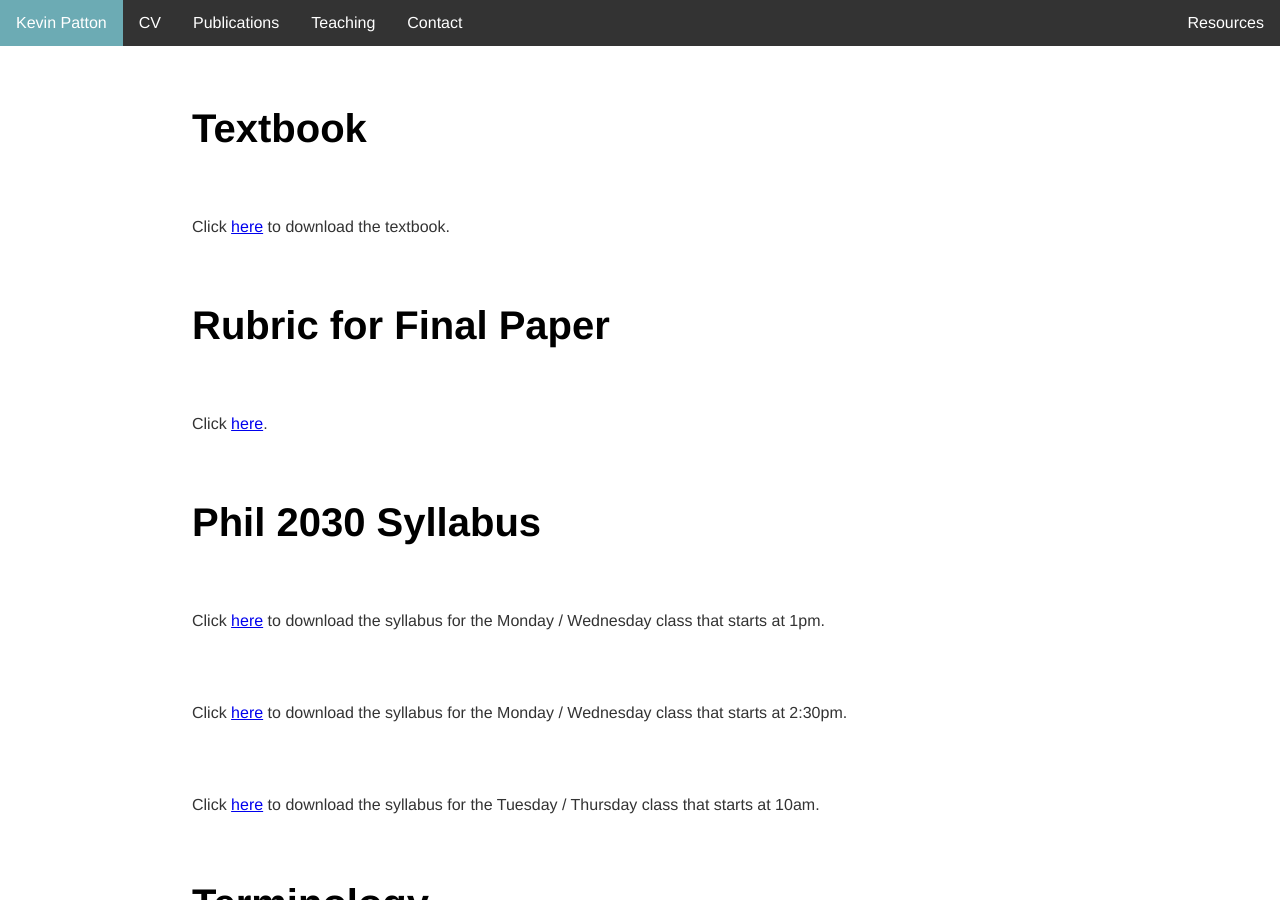
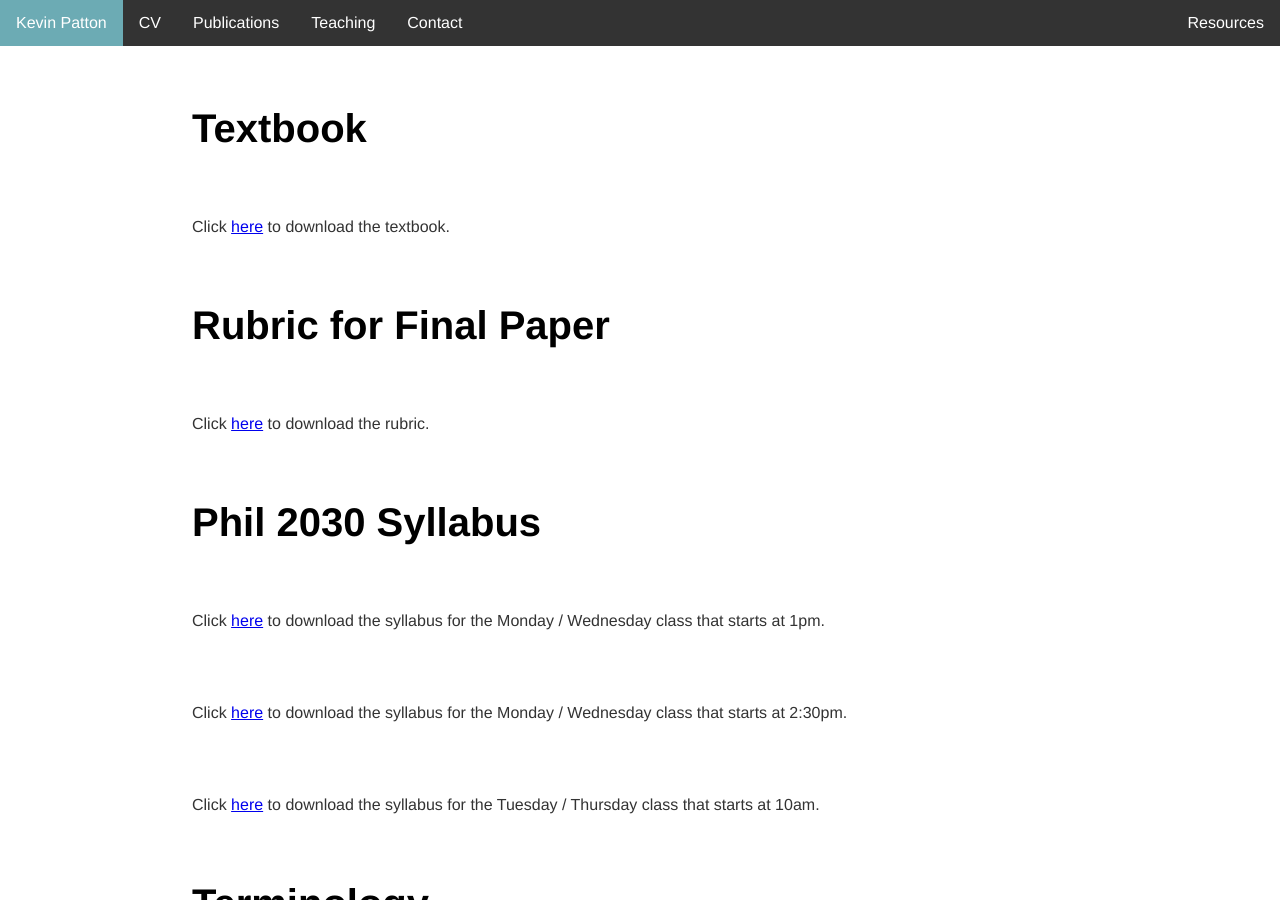
Before and after one commit to kevinjpatton/kevinjpatton.github.io, a Jekyll site: the page built from teaching/phil_2030/index.html, in a window 1280 px wide and 900 px high. Built offline with Jekyll 4.4.1, drawn with Linux system fonts in a browser that asks for light colours; Markdown is read by kramdown in place of the engine named in the settings.

Commit message:
Update index.html

```diff
--- a/teaching/phil_2030/index.html
+++ b/teaching/phil_2030/index.html
@@ -5,7 +5,7 @@
 <h1>Textbook</h1>
 <p>Click <a href="/teaching/phil_3050/EthicsForA.pdf" target="_blank">here</a> to download the textbook.</p>
 <h1>Rubric for Final Paper</h1>
-<p>Click <a href="/teaching/phil1020/Phil_Paper_Rubric.pdf" target="_blank">here</a>.</p>
+<p>Click <a href="/teaching/phil1020/Phil_Paper_Rubric.pdf" target="_blank">here</a> to download the rubric.</p>
 <h1>Phil 2030 Syllabus</h1>
 <p>Click <a href="/teaching/phil_2030/Phil2030_Syllabus_MW100.pdf" target="_blank">here</a> to download the syllabus for the Monday / Wednesday class that starts at 1pm.</p>
 <p>Click <a href="/teaching/phil_2030/Phil2030_Syllabus_MW230.pdf" target="_blank">here</a> to download the syllabus for the Monday / Wednesday class that starts at 2:30pm.</p>
```
